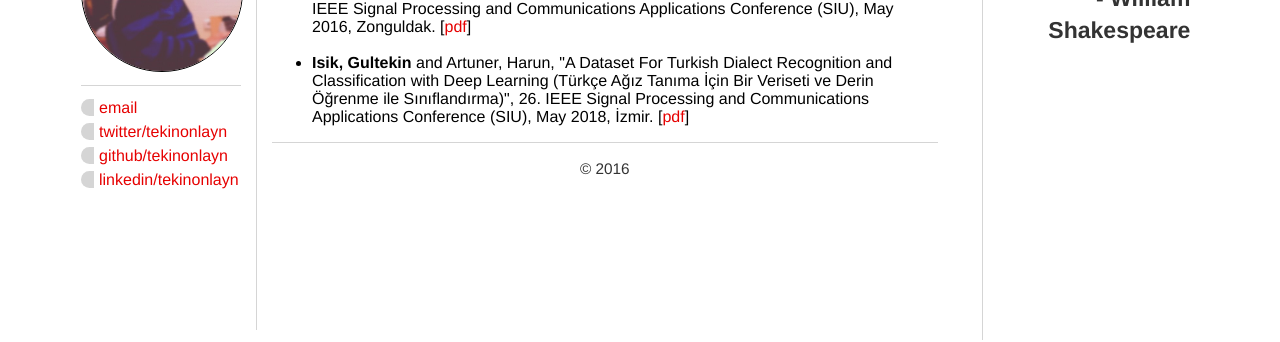
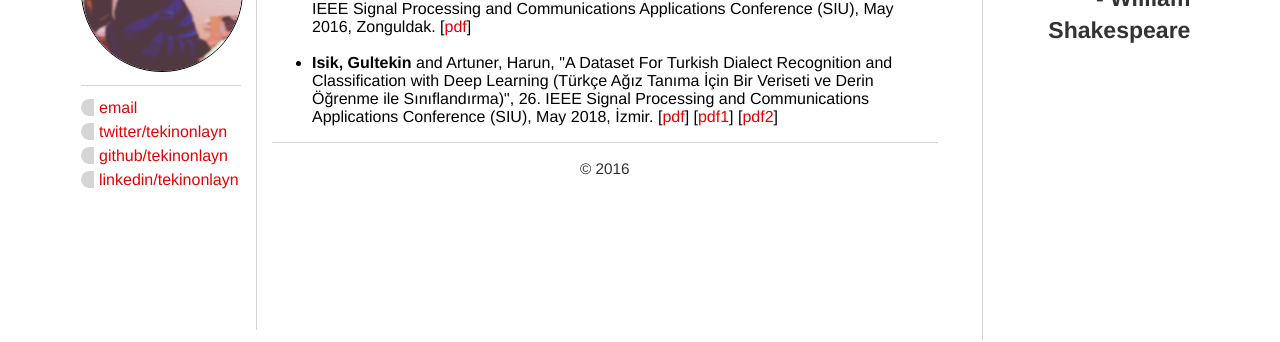
Before and after one commit to tekinonlayn/gi.github.io, a Jekyll site: the page built from pubs/index.html, in a window 1280 px wide. Shown: the part 180-522 px from the top of the page. Built offline with Jekyll 4.4.1, drawn with Linux system fonts in a browser that asks for light colours.

Commit message:
Update index.html

```diff
--- a/pubs/index.html
+++ b/pubs/index.html
@@ -6,6 +6,6 @@
 	<h2>National Conferences</h2>
 	<ul>
 	<li><b>Isik, Gultekin</b> and Artuner, Harun, "Recognition of Radio Signals with Deep Learning Neural Networks (Radyo Sinyallerinin Derin Ogrenme Sinir Aglari ile Taninmasi)", 24. IEEE Signal Processing and Communications Applications Conference (SIU), May 2016, Zonguldak. [<a href="/files/siu_2016.pdf">pdf</a>]   </li><br>
-	<li><b>Isik, Gultekin</b> and Artuner, Harun, "A Dataset For Turkish Dialect Recognition and Classification with Deep Learning (Türkçe Ağız Tanıma İçin Bir Veriseti ve Derin Öğrenme ile Sınıflandırma)", 26. IEEE Signal Processing and Communications Applications Conference (SIU), May 2018, İzmir. [<a href="/files/siu_2018.pdf">pdf</a>]  </li>
+	<li><b>Isik, Gultekin</b> and Artuner, Harun, "A Dataset For Turkish Dialect Recognition and Classification with Deep Learning (Türkçe Ağız Tanıma İçin Bir Veriseti ve Derin Öğrenme ile Sınıflandırma)", 26. IEEE Signal Processing and Communications Applications Conference (SIU), May 2018, İzmir. [<a href="/files/siu_2018.pdf">pdf</a>]  [<a href="/files/sinav1.pdf">pdf1</a>]  [<a href="/files/sinav2.pdf">pdf2</a>] </li>
 	</ul>
 </div><!-- /.blurb -->
```
